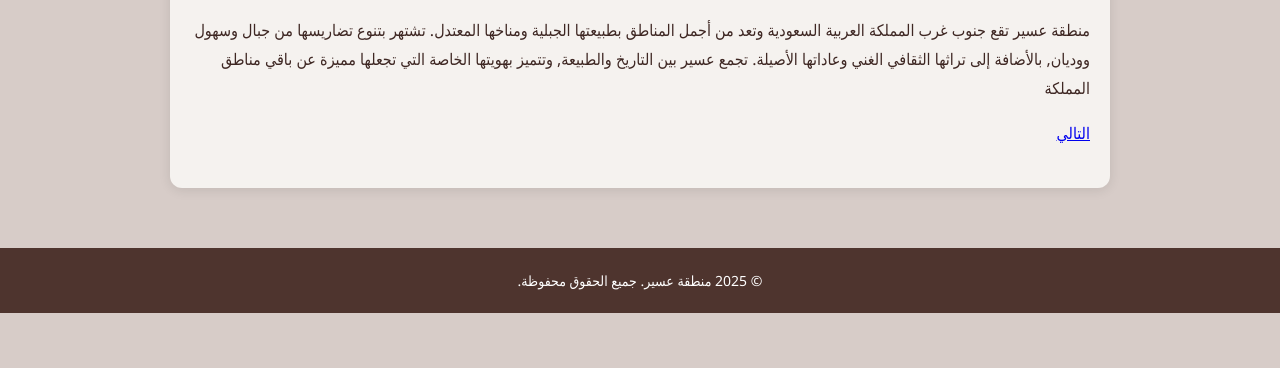
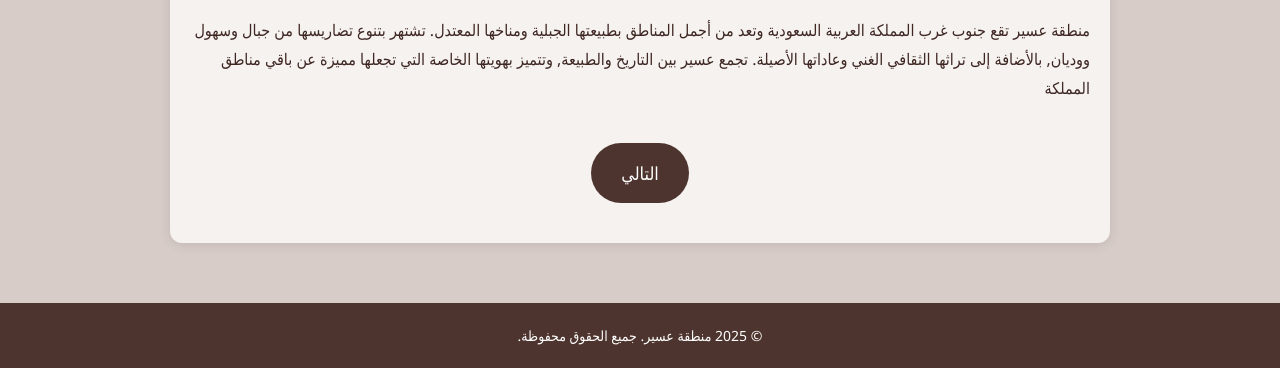
Before and after one commit to lmaryahya/asiri-site, a plain HTML site: page index.html in a window 1280 px wide. Shown: the part 513-881 px from the top of the page. Before the commit the page ends 826 px from the top, so only its background shows below. Drawn offline with Linux system fonts and the light colour scheme.

Commit message:
Add files via upload

```diff
--- a/index.html
+++ b/index.html
@@ -111,7 +111,7 @@
         منطقة عسير تقع جنوب غرب المملكة العربية السعودية وتعد من أجمل المناطق بطبيعتها الجبلية ومناخها المعتدل. تشتهر بتنوع تضاريسها من جبال وسهول ووديان, بالأضافة إلى تراثها الثقافي الغني وعاداتها الأصيلة. تجمع عسير بين التاريخ والطبيعة, وتتميز بهويتها الخاصة التي تجعلها مميزة عن باقي مناطق المملكة
     </p>
 
-<a href="nature.html" class="https://lmaryahya.github.io/asiri-site/nature.html">التالي</a>
+<a href="https://lmaryahya.github.io/asiri-site/nature.html" class="next-button">التالي</a>
   </main>
 
   <footer>
```
